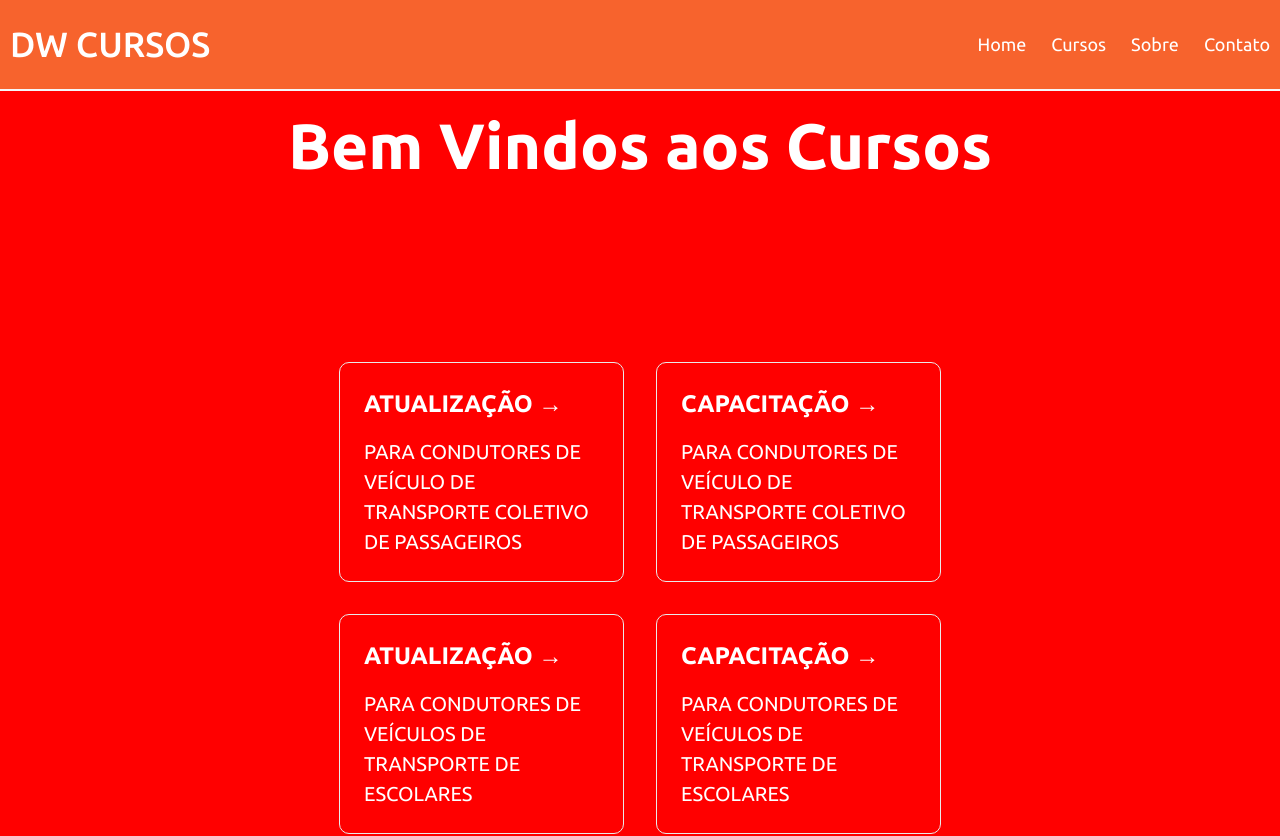
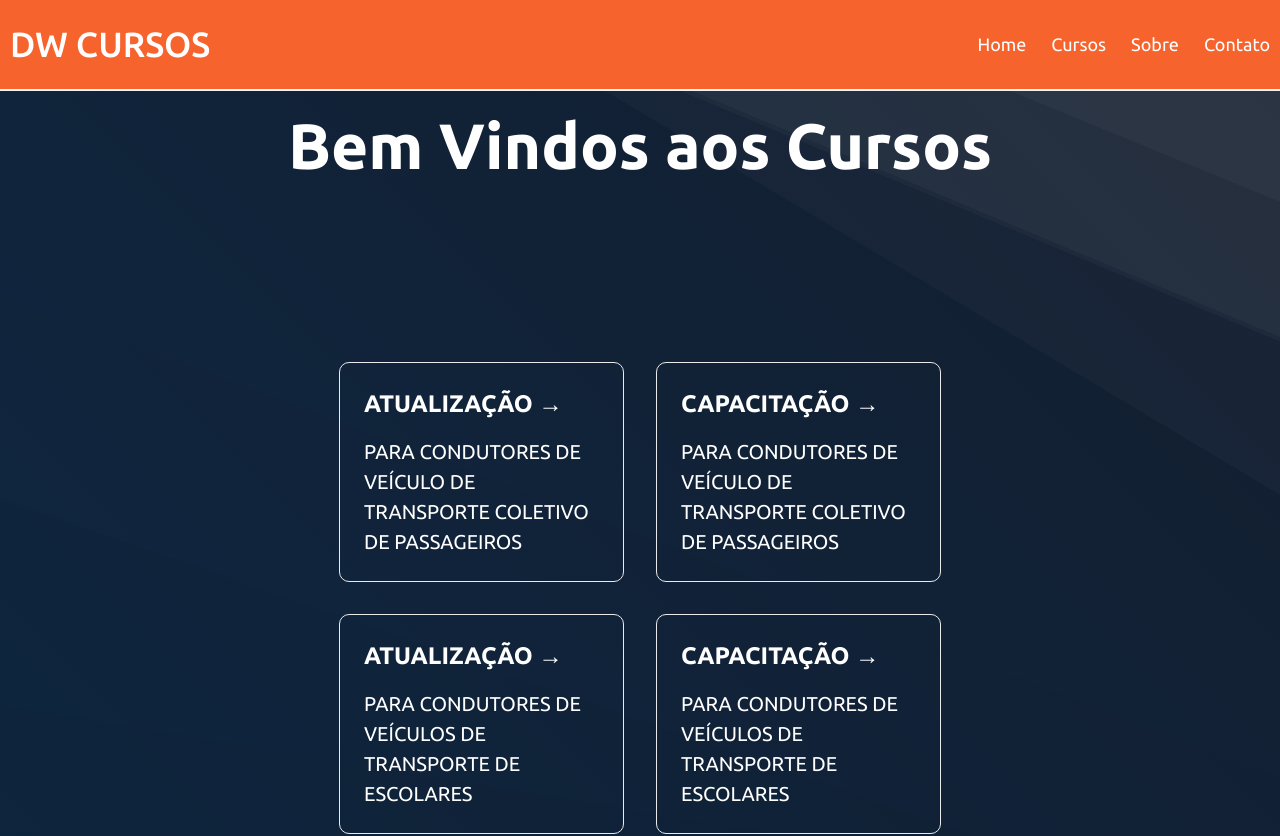
Before and after one commit to williambeck/dwcursos, a Next.js app: page /cursos in a window 1280 px wide. Shown: the top 836 px of the page. Built offline with nearby package versions, Linux system fonts and the light colour scheme.

Commit message:
atualização

```diff
--- a/styles/Cursos.module.css
+++ b/styles/Cursos.module.css
@@ -12,8 +12,8 @@
 
   /*background: url("../public/home.jpg");*/
   /*background-color: rgb(255, 255, 255);*/
-  background-color: red;
-  /*background: url("../public/Shiny\ Overlay.svg");*/
+  /*background-color: #101720;*/
+  background: url("../public/Shiny\ Overlay.svg");
   font-family: 'Poppins', sans-serif;
   background-size: cover;
   background-attachment: fixed;
```
